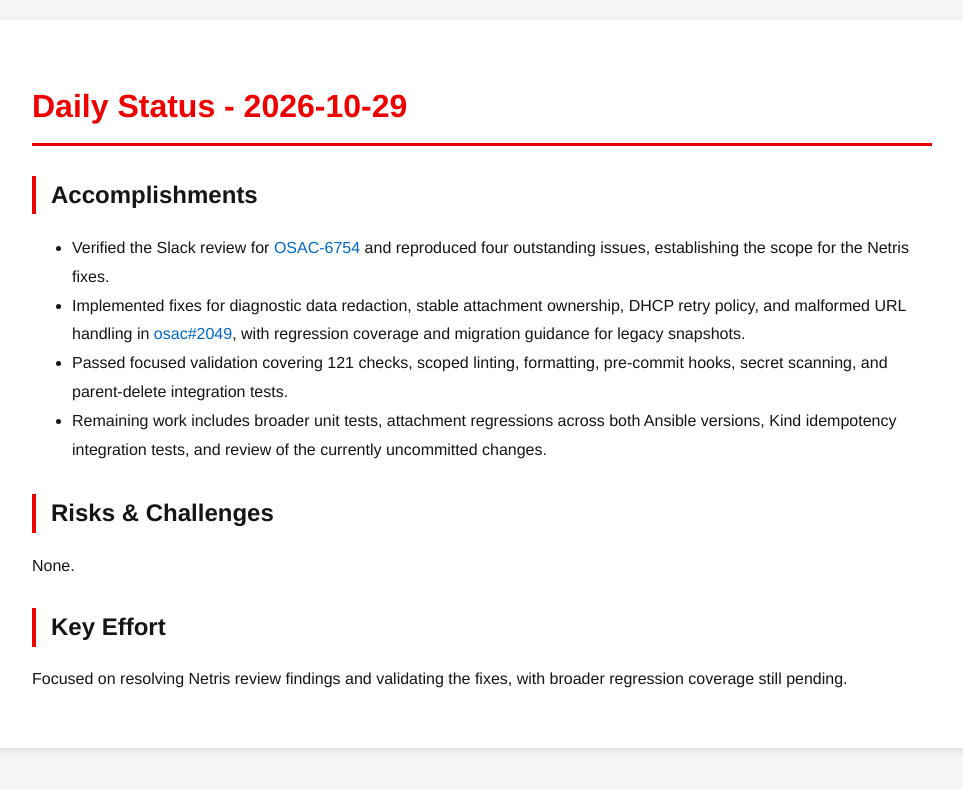
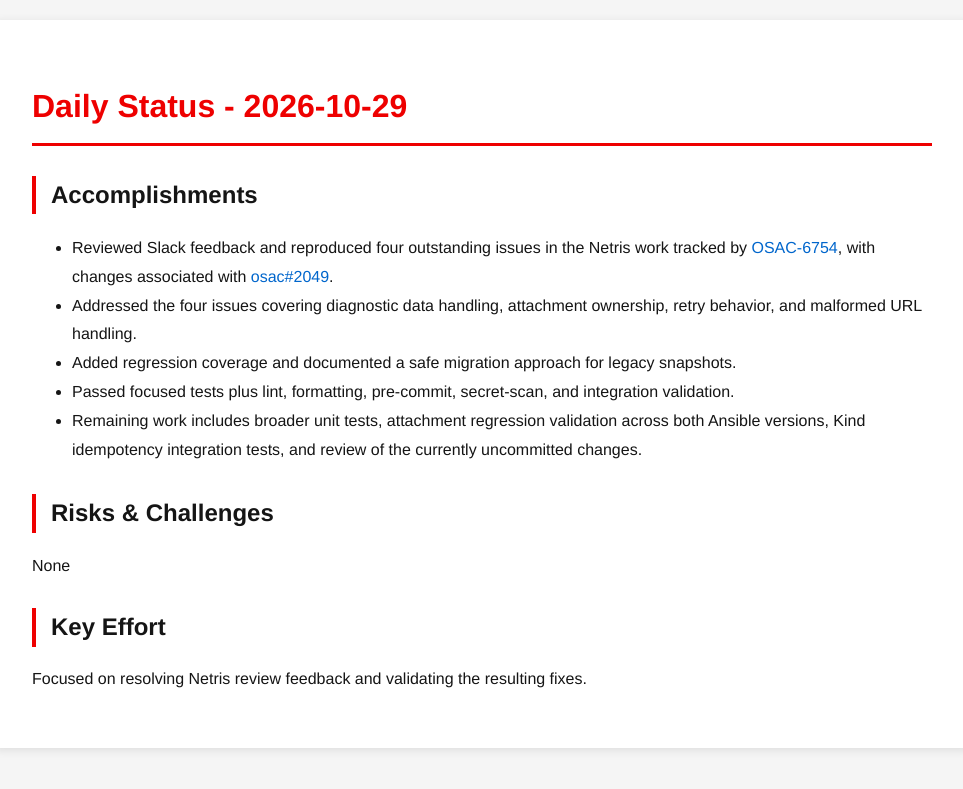
Before and after one commit to tzvatot/daily-status, a Jekyll site: the page built from 2026-10-29.md, in a window 1280 px wide. Shown: the top 789 px of the page, without its empty margins (158-1121 px from the left). Built offline with Jekyll 4.4.1, drawn with Linux system fonts in a browser that asks for light colours.

Commit message:
Daily status update - 2026-10-29

```diff
--- a/2026-10-29.md
+++ b/2026-10-29.md
@@ -7,13 +7,14 @@ date: 2026-10-29
 # Daily Status - 2026-10-29
 
 ## Accomplishments
-- Verified the Slack review for [OSAC-6754](https://redhat.atlassian.net/browse/OSAC-6754) and reproduced four outstanding issues, establishing the scope for the Netris fixes.
-- Implemented fixes for diagnostic data redaction, stable attachment ownership, DHCP retry policy, and malformed URL handling in [osac#2049](https://github.com/osac-project/osac/pull/2049), with regression coverage and migration guidance for legacy snapshots.
-- Passed focused validation covering 121 checks, scoped linting, formatting, pre-commit hooks, secret scanning, and parent-delete integration tests.
-- Remaining work includes broader unit tests, attachment regressions across both Ansible versions, Kind idempotency integration tests, and review of the currently uncommitted changes.
+- Reviewed Slack feedback and reproduced four outstanding issues in the Netris work tracked by [OSAC-6754](https://redhat.atlassian.net/browse/OSAC-6754), with changes associated with [osac#2049](https://github.com/osac-project/osac/pull/2049).
+- Addressed the four issues covering diagnostic data handling, attachment ownership, retry behavior, and malformed URL handling.
+- Added regression coverage and documented a safe migration approach for legacy snapshots.
+- Passed focused tests plus lint, formatting, pre-commit, secret-scan, and integration validation.
+- Remaining work includes broader unit tests, attachment regression validation across both Ansible versions, Kind idempotency integration tests, and review of the currently uncommitted changes.
 
 ## Risks & Challenges
-None.
+None
 
 ## Key Effort
-Focused on resolving Netris review findings and validating the fixes, with broader regression coverage still pending.
+Focused on resolving Netris review feedback and validating the resulting fixes.
```
